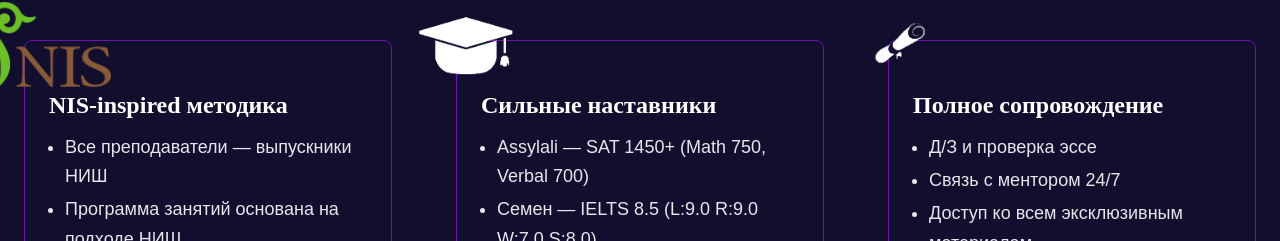
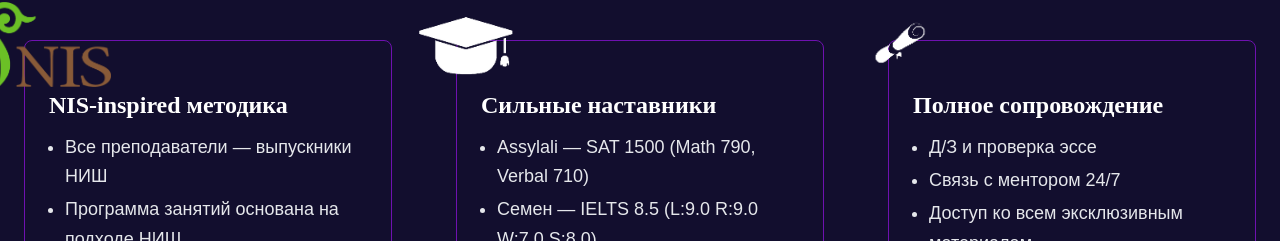
Before and after one commit to asik0808/SAT-IELTS-School-Frontend, a React (Vite) app: page / in a window 1280 px wide. Shown: the part 2059-2300 px from the top of the page. Built offline with nearby package versions, Linux system fonts and the light colour scheme.

Commit message:
Sat result

```diff
--- a/src/pages/Home.jsx
+++ b/src/pages/Home.jsx
@@ -71,7 +71,7 @@
                     <OverlappingCard
                         title="Сильные наставники"
                         bulletText={[
-                            "Assylali — SAT 1450+ (Math 750, Verbal 700)",
+                            "Assylali — SAT 1500 (Math 790, Verbal 710)",
                             "Семен — IELTS 8.5 (L:9.0 R:9.0 W:7.0 S:8.0)"
                         ]}
                         icon="/assets/hat.png"
```
